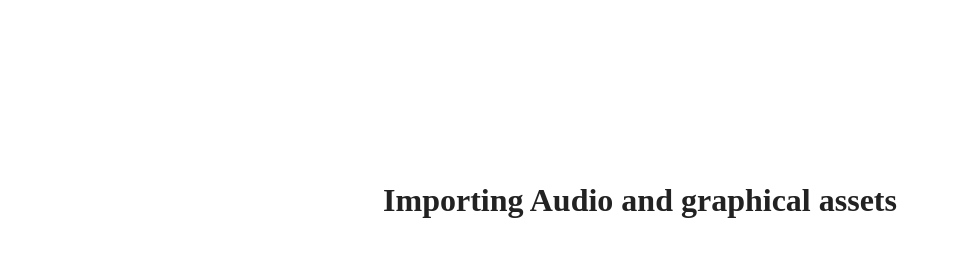
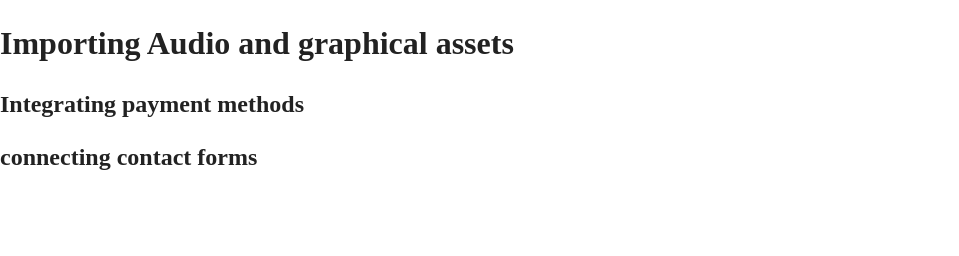
Before and after one commit to firesleep/thestlf, a website: page dist/index.html in a window 1280 px wide. Shown: the whole page, without its empty margins (0-959 px from the left). Drawn offline with Linux system fonts and the light colour scheme.

```diff
--- a/dist/css/main.css
+++ b/dist/css/main.css
@@ -110,9 +110,6 @@
 
 height: 50%;
 width:100%;
-display: flex;
-justify-content: center;
-align-items: center;
 }
 
 
--- a/dist/index.html
+++ b/dist/index.html
@@ -21,8 +21,10 @@
 
         <!-- Add your site or application content here -->
        <div class="header">
-         <h1>Importing Audio and graphical
+         <h1 class="flex-item">Importing Audio and graphical
            assets</h1>
+        <h2 class="flex-item">Integrating payment methods</h2>
+           <h2 class="flex-item">connecting contact forms</h2>
         </div>
 
 
```
